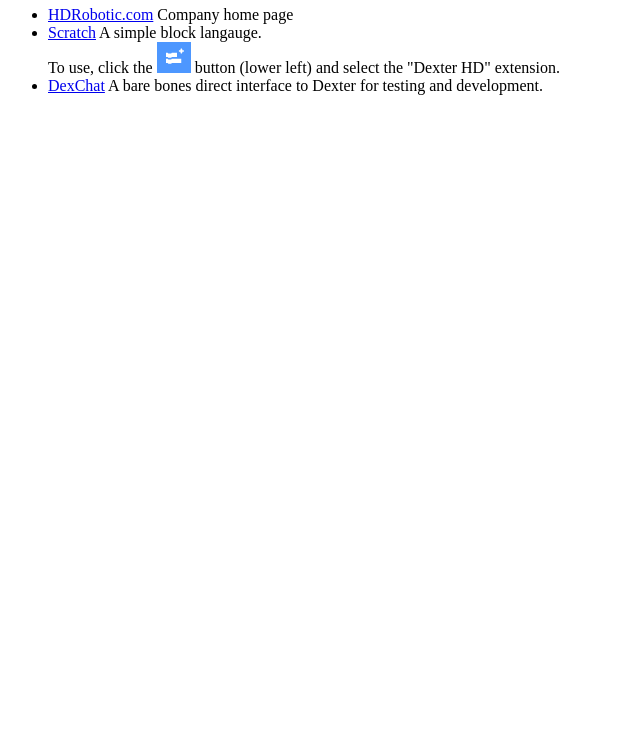
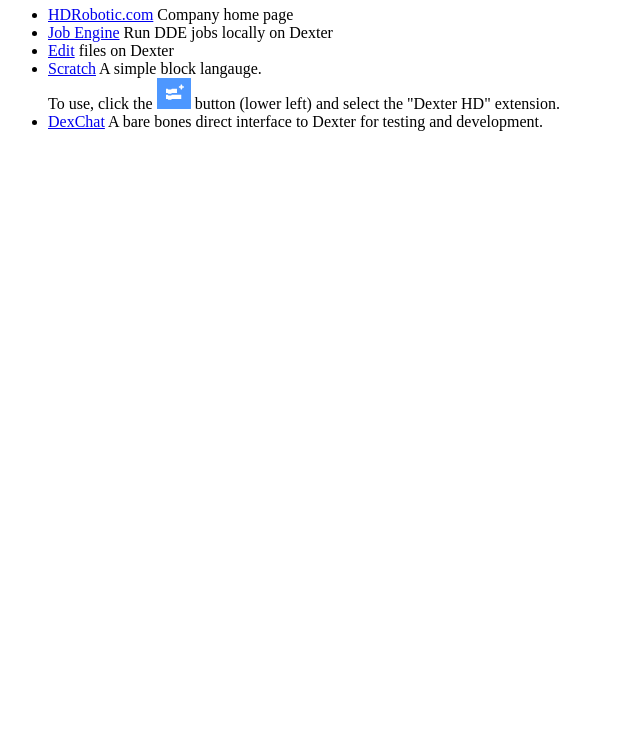
Before and after one commit to HaddingtonDynamics/Dexter, a website: page Firmware/www/index.html in a window 1280 px wide. Shown: the part 60-800 px from the top of the page, without its empty margins (0-640 px from the left). Drawn offline with Linux system fonts and the light colour scheme; no server answers.

Commit message:
Update index.html

```diff
--- a/Firmware/www/index.html
+++ b/Firmware/www/index.html
@@ -9,6 +9,8 @@
     <h1>Dexter</h1>
     <ul>
         <li><a href="http://hdrobotic.com">HDRobotic.com</a> Company home page</li>
+        <li><a href="/jobs.html">Job Engine</a> Run DDE jobs locally on Dexter</li>
+        <li><a href="/edit/edit.html">Edit</a> files on Dexter</li>
         <li><a href="/scratch/index.html">Scratch</a> A simple block langauge.
             <BR>To use, click the <img src="/scratch/AddExtension.png">
             button (lower left) and select the "Dexter HD" extension.</li>
```
